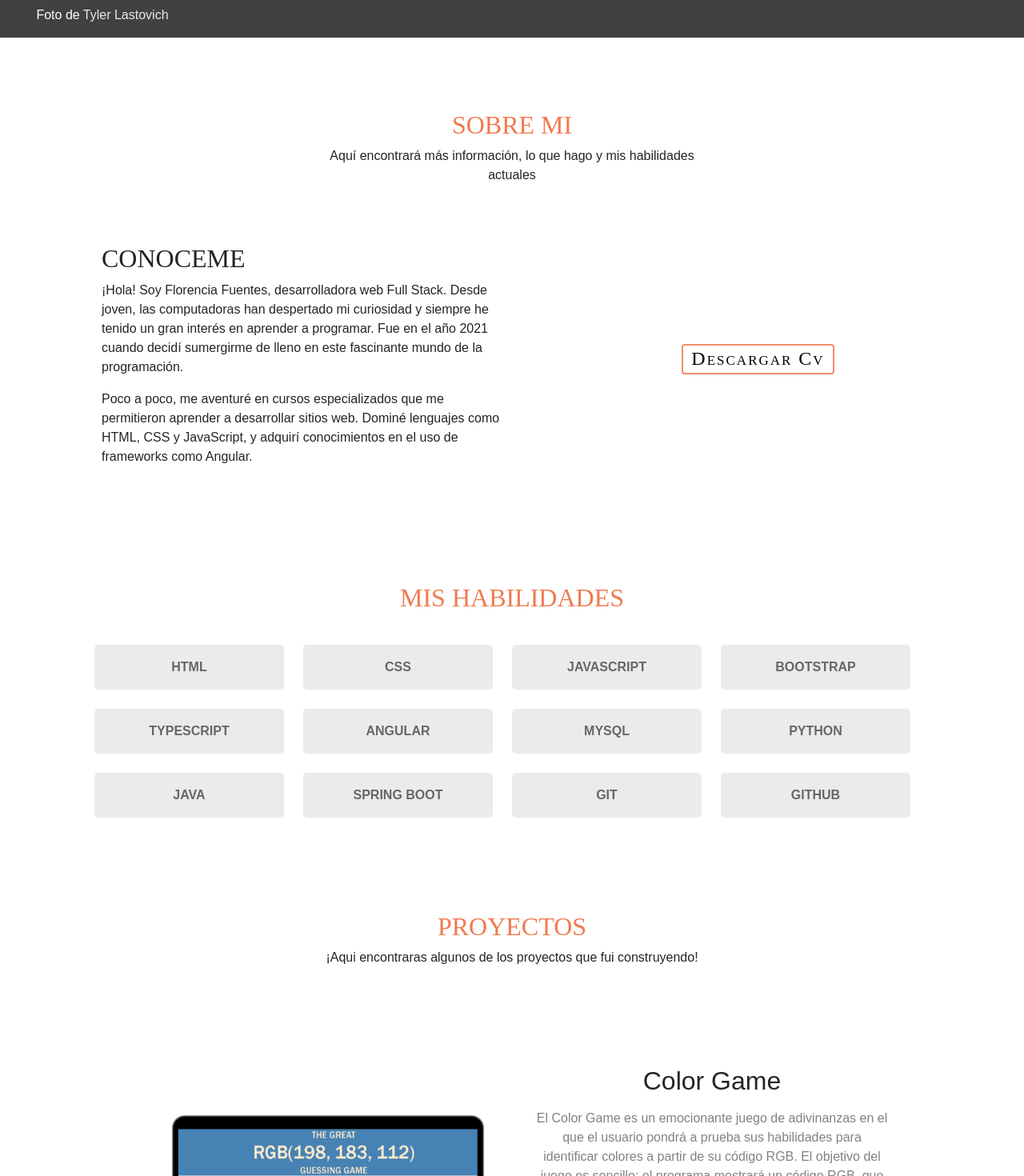
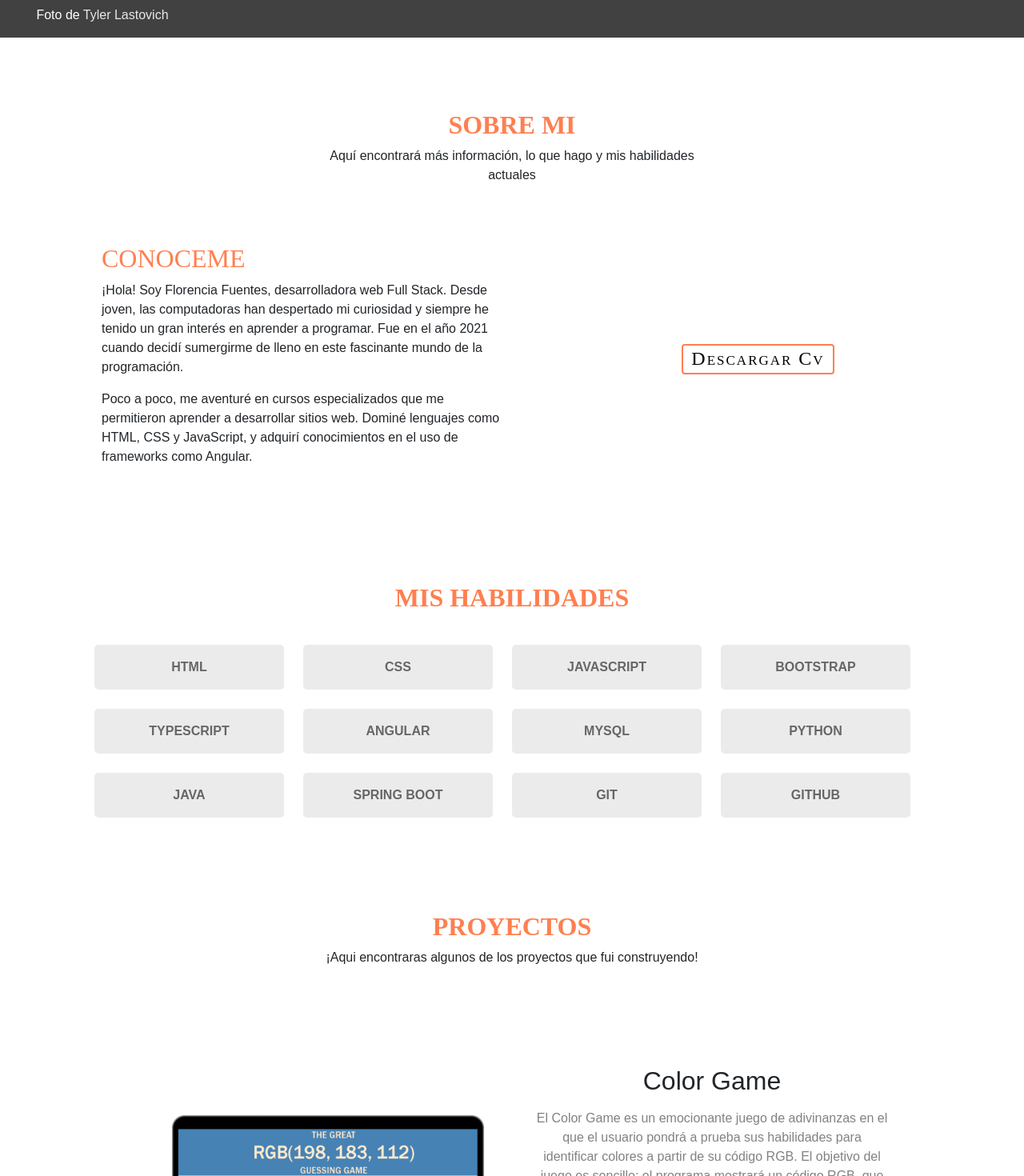
Before and after one commit to FlorFuentes/Portfolio2023, an Angular app: page / in a window 1280 px wide. Shown: the part 760-2230 px from the top of the page at 80% size. Built offline with nearby package versions, Linux system fonts and the light colour scheme; grey boxes are pictures that could not be loaded; a web font is replaced by a local one.

Commit message:
cambio de color en los titulos

```diff
--- a/src/app/componentes/navbar/navbar.component.css
+++ b/src/app/componentes/navbar/navbar.component.css
@@ -27,3 +27,9 @@
     transform: scale(1.10);
     border-bottom: 3px solid white;
   }
+  /* cambio de color navbar */
+  .navbar-black {
+    background-color: rgba(0, 0, 0, 0.587);
+    backdrop-filter: blur(5px);
+    -webkit-backdrop-filter: blur(5px);
+  }
--- a/src/app/componentes/navbar/navbar.component.html
+++ b/src/app/componentes/navbar/navbar.component.html
@@ -1,5 +1,5 @@
 <div id="inicio"></div>
-<nav class="navbar navbar-expand-lg  fixed-top">
+<nav class="navbar navbar-expand-lg  fixed-top" [ngClass]="{ 'navbar-black': isNavbarBlack }">
   <div class="container-fluid">
     <a class="navbar-brand" href="index.html">
       <img class="logo-img-navbar" src="../../../assets/img/Florencia__tr.png" alt="Logo_Personal">
--- a/src/app/componentes/navbar/navbar.component.ts
+++ b/src/app/componentes/navbar/navbar.component.ts
@@ -1,4 +1,5 @@
-import { Component } from '@angular/core';
+import { Component, HostListener } from '@angular/core';
+import { DatosPortfolioService } from 'src/app/services/datos-portfolio.service';
 
 @Component({
   selector: 'app-navbar',
@@ -6,6 +7,8 @@ import { Component } from '@angular/core';
   styleUrls: ['./navbar.component.css']
 })
 export class NavbarComponent {
+
+  constructor ( private dataport:DatosPortfolioService) { }
 
   toInicio(){
     document.getElementById("inicio")?.scrollIntoView({behavior:"smooth"});
@@ -19,4 +22,22 @@ export class NavbarComponent {
    toProyectos(){
     document.getElementById("proyectos")?.scrollIntoView({behavior:"smooth"});
    }
+
+   //cambio color navbar
+   // To change the background color of the navbar on click
+  isNavbarBlack: boolean = false;
+
+  @HostListener('window:scroll', ['$event'])
+  onWindowScroll() {
+    const aboutSectionOffset = document.getElementById('apartirdeaca')?.offsetTop || 0;
+    const currentScrollPosition = window.pageYOffset || document.documentElement.scrollTop || document.body.scrollTop || 0;
+    this.isNavbarBlack = currentScrollPosition >= aboutSectionOffset;
+  }
+
+  toggleNavbarColor() {
+    while(!this.isNavbarBlack) {
+      this.isNavbarBlack = !this.isNavbarBlack;
+    }
+  }
+
 }
--- a/src/app/componentes/proyectos/proyectos.component.css
+++ b/src/app/componentes/proyectos/proyectos.component.css
@@ -20,8 +20,9 @@
 }
 
 h5 {
-    color:rgba(236, 84, 29, 0.776);
+    color:coral;
     text-align: center;
+    font-weight: 600;
     font-size: 2rem;
 }
 
@@ -83,12 +84,12 @@ h6 {
     letter-spacing: 2px;
     margin-right: 1rem;
 
-    border: 2px solid rgb(0, 204, 255);
+    border: 2px solid coral;
     transition: all 0.2s linear;
 
 }
 
 .btn:hover {
     color: white;
-    background-color: rgba(18, 168, 206, 0.77);
+    background-color: rgba(255, 127, 80, 0.734);
 }
--- a/src/app/componentes/proyectos/proyectos.component.ts
+++ b/src/app/componentes/proyectos/proyectos.component.ts
@@ -1,4 +1,5 @@
 import { Component } from '@angular/core';
+import { Router } from '@angular/router';
 import { DatosPortfolioService } from 'src/app/services/datos-portfolio.service';
 
 @Component({
@@ -9,7 +10,7 @@ import { DatosPortfolioService } from 'src/app/services/datos-portfolio.service'
 export class ProyectosComponent {
   proyec:any;
   proyecLista:any;
-  constructor( private datosProyec:DatosPortfolioService){}
+  constructor( private router:Router,private datosProyec:DatosPortfolioService){}
 
   ngOnInit(): void{
     this.datosProyec.obtenerDatos().subscribe(data =>{
--- a/src/app/componentes/skill/skill.component.css
+++ b/src/app/componentes/skill/skill.component.css
@@ -8,9 +8,11 @@
 }
 
 h4 {
-    color:rgba(236, 84, 29, 0.776);
+
+    color:coral;
     text-align: center;
     margin: 40px;
+    font-weight: 600;
     font-size: 2rem;
 }
 
--- a/src/app/componentes/sobre-mi/sobre-mi.component.css
+++ b/src/app/componentes/sobre-mi/sobre-mi.component.css
@@ -32,11 +32,12 @@ section {
     text-align: center;
 }
 .titulo{
-    color:rgba(236, 84, 29, 0.776);
+    color:coral;
     font-size: 2rem;
+    font-weight: 600;
 }
 h3 {
-
+    color:coral;
     font-size: 2rem;
 }
 
@@ -45,6 +46,7 @@ p {
 }
 
 .conoceme {
+
     height: 100%;
     display: flex;
     flex-direction: row;
@@ -63,7 +65,7 @@ p {
 .cv a {
     padding: 3px 10px 5px 10px;
     background-color: white;
-    border: 2px solid rgba(229, 74, 17, 0.619);
+    border: 2px solid coral;
     border-radius: 4px;
     color: black;
     font-size: 1.5em;
@@ -76,5 +78,5 @@ p {
 
 .cv a:hover {
     color: white;
-    background-color:rgba(236, 84, 29, 0.776);
+    background-color:rgba(255, 127, 80, 0.734);
 }
--- a/src/app/componentes/sobre-mi/sobre-mi.component.html
+++ b/src/app/componentes/sobre-mi/sobre-mi.component.html
@@ -1,5 +1,5 @@
 <div id="sobreMi"></div>
-<section class="acer">
+<section class="acer" id="apartirdeaca">
   <div class="container a.s">
     <div class="sobre-mi">
       <h3 *ngIf="sMi" class="titulo">{{sMi.sobreMi.titulo}}</h3>
```
